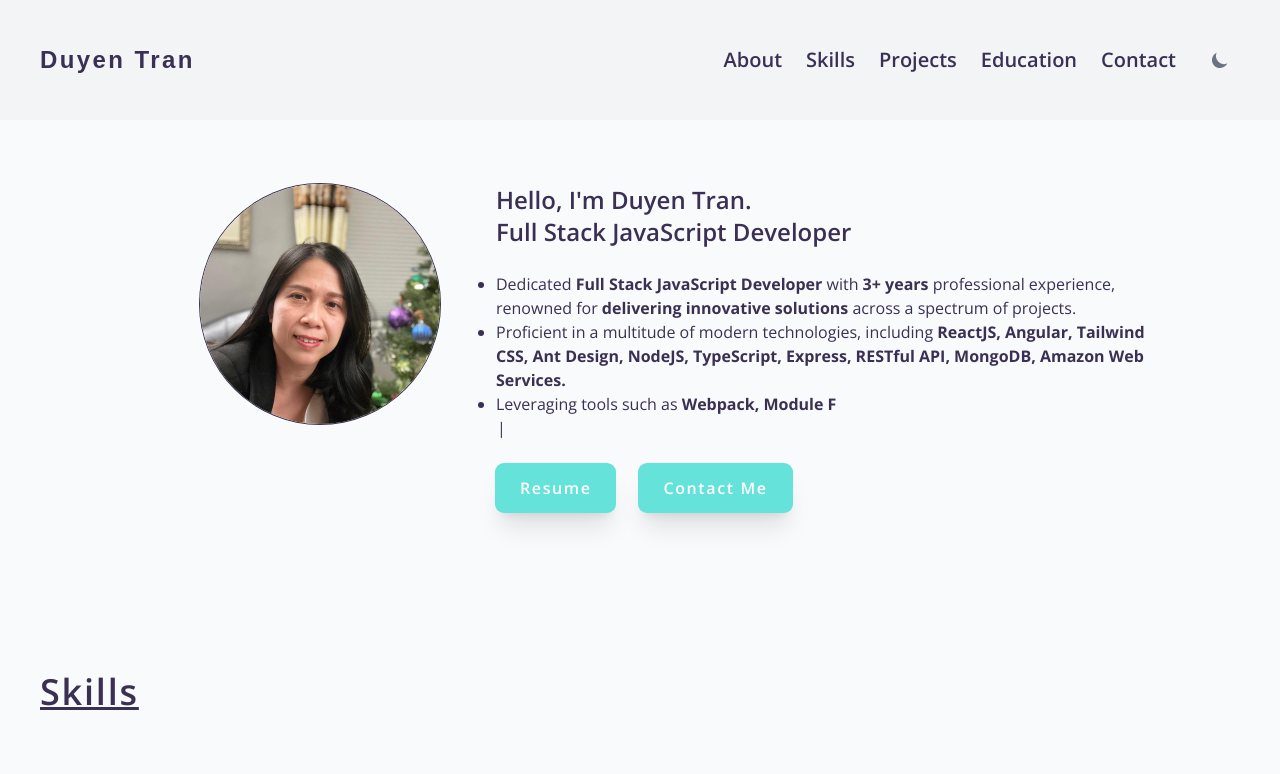
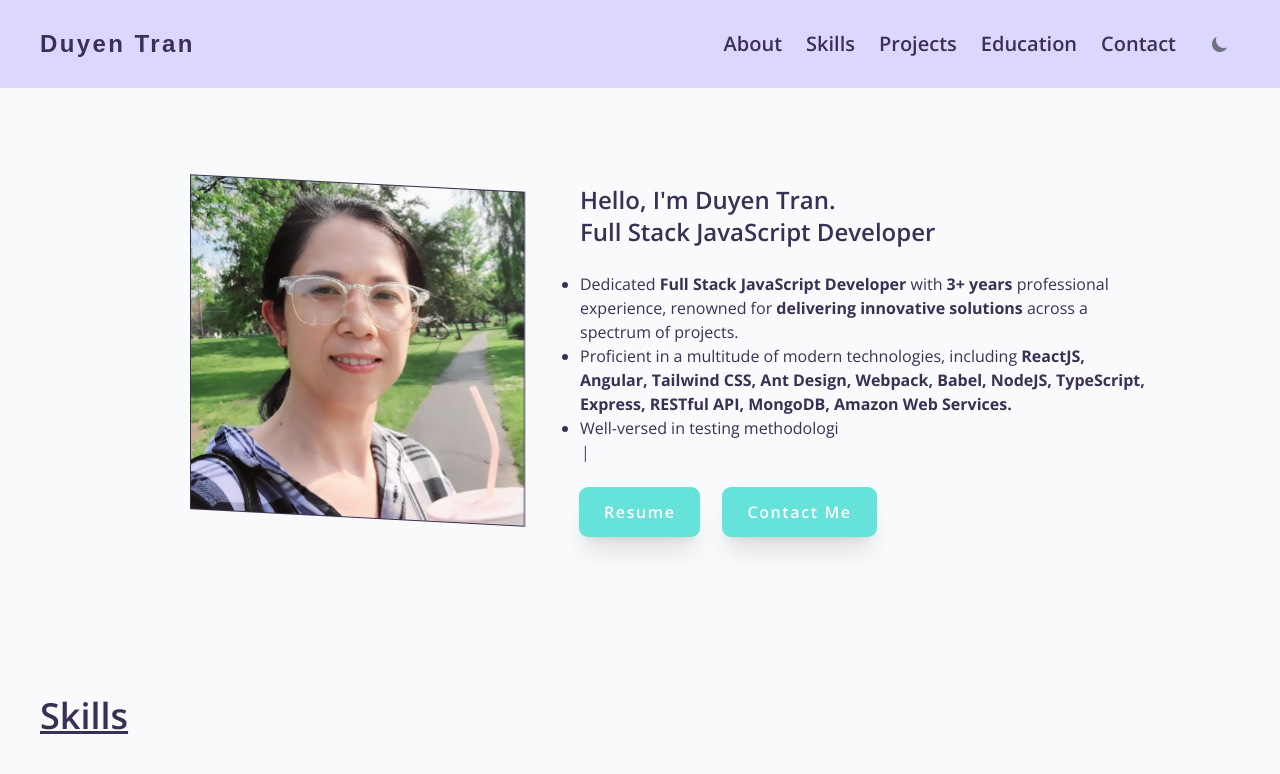
Before and after one commit to duyentth/Portfolio, a React app in the folder client/: page / in a window 1280 px wide. Shown: the top 774 px of the page. Built offline with nearby package versions, Linux system fonts and the light colour scheme; a web font is replaced by a local one.

Commit message:
update style

```diff
--- a/client/src/components/About/About.jsx
+++ b/client/src/components/About/About.jsx
@@ -1,5 +1,5 @@
 import React from "react";
-import profilepImg from "../../assets/profilefb.jpg";
+import profilepImg from "../../assets/fb.jpg";
 import TypeWriter from "typewriter-effect";
 import CV from "../../assets/resume.pdf";
 
@@ -10,37 +10,31 @@ const About = () => {
     "professional experience, renowned for <strong>delivering innovative solutions</strong>" +
     " across a spectrum of projects.</li>" +
     "<li>Proficient in a multitude of modern technologies, including <strong>ReactJS, Angular, " +
-    "Tailwind CSS, Ant Design, NodeJS, TypeScript, Express, RESTful API, MongoDB, Amazon Web Services.</strong></li>" +
-    "<li>Leveraging tools such as <strong>Webpack, Module Federation, Babel, Docker, and Kubernetes </strong>" +
-    "to optimize system architecture.</li>" +
+    "Tailwind CSS, Ant Design, Webpack, Babel, NodeJS, TypeScript, Express, RESTful API, MongoDB, Amazon Web Services.</strong></li>" +
     "<li>Well-versed in testing methodologies, having utilized <strong>React Testing Library and Jest</strong>" +
     " to ensure the <srtong>reliability</srong> of applications under development. </li>" +
-    "<li>Strong knowledge of <strong>Agile and Scrum</strong> methodologies, ensuring <strong>efficient</strong> and " +
-    "<strong>collaborative</strong> project management.</li>" +
     "<li>Passion for <strong>problem-solving</strong>, coupled with ability to thrive under high-pressure situations" +
-    " and deliver<strong>high-quality solutions</strong>.</li> " +
+    " and deliver <strong>high-quality solutions</strong>.</li> " +
     "<li>Approach every challenge with a <strong>lifelong learning mindset</strong>," +
     " constantly seeking opportunities to expand skill set and stay current with the rapidly evolving tech landscape.</li>";
-
-  // const greeting = `<h1 className="greeting">Hi, I'm Duyen Tran</h1>`;
   return (
     <section id="about" className="mt-36 scroll-mt-36 ">
       {/* About container */}
 
-      <div className="flex flex-col items-center md:flex-row md:items-start justify-start  space-y-10 md:space-y-0 md:space-x-14 p-10">
+      <div className="flex flex-col items-center md:flex-row md:items-start justify-center  space-y-10 md:space-y-0 md:space-x-14 p-10">
         {/* Image */}
         <div className="md:w-1/3">
-          <div className="flex flex-col items-end">
+          <div className="flex flex-col items-center md:items-end">
             <img
               src={profilepImg}
               alt=""
-              className="w-60 h-60 rounded-full ring-1 ring-darkViolet dark:ring-gray-300 object-cover"
+              className="w-10/12 h-full ring-1 ring-darkViolet dark:ring-gray-300 object-contain md:skew-y-3"
             />
           </div>
           <div></div>
         </div>
         {/* Content */}
-        <div className="md:w-2/3 max-w-2xl">
+        <div className="md:w-2/3 max-w-xl">
           <div className="flex flex-col space-y-6 justify-start items-center md:items-start  text-darkViolet dark:text-white ">
             {/* Introduction */}
             <div className="text-2xl font-semibold text-center md:text-start">
--- a/client/src/components/Contact/Contact.jsx
+++ b/client/src/components/Contact/Contact.jsx
@@ -75,7 +75,7 @@ const Contact = () => {
     <section id="contact" className="mt-32 scroll-mt-20">
       <div className="flex flex-col space-y-10 p-10 mx-auto">
         {/* Title */}
-        <div className="text-3xl md:text-4xl font-semibold underline tracking-wider text-start  ">
+        <div className="text-3xl md:text-4xl font-semibold underline text-start ">
           Contact
         </div>
         {/* Contact Container */}
@@ -148,8 +148,8 @@ const Contact = () => {
                 />
                 <label
                   htmlFor="name"
-                  className={`font-semibold absolute input-lable bottom-2 left-0 text-darkViolet dark:text-white peer-focus/name:bottom-10  ${
-                    name.length ? " bottom-10" : ""
+                  className={`font-light absolute input-lable  left-0 text-darkViolet dark:text-white peer-focus/name:bottom-10  ${
+                    name.length ? " bottom-10" : " bottom-2"
                   }`}
                 >
                   Name
@@ -169,8 +169,8 @@ const Contact = () => {
                 />
                 <label
                   htmlFor="email"
-                  className={`font-semibold absolute bottom-2 left-0 text-darkViolet dark:text-white peer-focus/email:bottom-10 ${
-                    email.length ? "bottom-10" : ""
+                  className={`font-light absolute  left-0 text-darkViolet dark:text-white peer-focus/email:bottom-10 ${
+                    email.length ? "bottom-10" : " bottom-2"
                   }`}
                 >
                   Email
@@ -190,8 +190,8 @@ const Contact = () => {
                 />
                 <label
                   htmlFor="name"
-                  className={`font-semibold absolute input-lable bottom-2 left-0 text-darkViolet dark:text-white  peer-focus/subject:bottom-10
-                  ${subject.length > 0 ? "bottom-10" : ""}`}
+                  className={`font-light absolute input-lable  left-0 text-darkViolet dark:text-white  peer-focus/subject:bottom-10
+                  ${subject.length > 0 ? "bottom-10" : " bottom-2"}`}
                 >
                   Subject
                 </label>
@@ -210,8 +210,8 @@ const Contact = () => {
                 />
                 <label
                   htmlFor="name"
-                  className={` font-semibold absolute input-lable bottom-4 left-0 text-darkViolet dark:text-white  peer-focus/subject:-top-4
-                  ${message.length > 0 ? "-top-4" : ""}`}
+                  className={` font-light absolute input-lable  left-0 text-darkViolet dark:text-white  peer-focus/subject:-top-6
+                  ${message.length > 0 ? "-top-6" : " bottom-4"}`}
                 >
                   Message
                 </label>
--- a/client/src/components/Education/Education.jsx
+++ b/client/src/components/Education/Education.jsx
@@ -28,7 +28,7 @@ const Education = () => {
     <section id="education" className="mt-32  scroll-mt-32">
       <div className="flex flex-col space-y-10 justify-start items-start p-10">
         {/* Title */}
-        <div className=" text-3xl md:text-4xl font-semibold underline tracking-wider">
+        <div className=" text-3xl md:text-4xl font-semibold underline">
           Education
         </div>
         {/* Education Container */}
@@ -37,7 +37,7 @@ const Education = () => {
             degrees.map((degree) => (
               // {/* Education Card */}
               <div
-                className="flex space-x-4 shadow-2xl bg-gray-100 dark:bg-darkBlue3 rounded-xl p-6"
+                className="flex space-x-4 shadow-2xl bg-gray-100 dark:bg-darkBlue3 rounded-xl p-6 hover:bg-violet-300 hover:dark:bg-orange-400 duration-200"
                 key={degree.id}
               >
                 {/* University logo */}
--- a/client/src/components/Footer/Footer.jsx
+++ b/client/src/components/Footer/Footer.jsx
@@ -5,7 +5,7 @@ import LinkedinIcon from "../../assets/linkedin_icon.png";
 const Footer = () => {
   return (
     <section id="footer" className="mt-20">
-      <div className="flex flex-col item-center justify-center text-center p-10 space-y-8 md:flex-row md:space-y-0 md:justify-between bg-gray-100 dark:bg-darkBlue">
+      <div className="flex flex-col item-center justify-center text-center p-10 space-y-8 md:flex-row md:space-y-0 md:justify-between bg-violet-200 dark:bg-darkBlue">
         {/* Logo */}
         <div className=" flex justify-center lg:text-2xl font-sixtyfour items-center text-start  font-bold tracking-widest hover:text-accentCyan">
           Duyen Tran
--- a/client/src/components/NavBar/NavBar.jsx
+++ b/client/src/components/NavBar/NavBar.jsx
@@ -37,7 +37,7 @@ const NavBar = () => {
   return (
     <section id="navbar">
       {/* Navbar container */}
-      <div className=" fixed w-full p-10  z-9999 top-0 bg-gray-100 dark:bg-darkBlue">
+      <div className=" fixed w-full px-10 py-6 z-9999 top-0 bg-violet-200 dark:bg-darkBlue">
         <div className="flex justify-between text-center">
           {/* Logo*/}
           <div className=" flex justify-center lg:text-2xl font-sixtyfour items-center text-center  font-bold tracking-widest hover:text-accentCyan">
--- a/client/src/components/Projects/Projects.jsx
+++ b/client/src/components/Projects/Projects.jsx
@@ -124,7 +124,7 @@ const Projects = () => {
     <section id="projects" className="mt-20 scroll-mt-20">
       <div className="flex flex-col space-y-10 p-10">
         {/* Title */}
-        <div className=" text-3xl md:text-4xl font-semibold underline tracking-wider">
+        <div className=" text-3xl md:text-4xl font-semibold underline">
           Projects
         </div>
         {/* Projects container */}
@@ -134,7 +134,7 @@ const Projects = () => {
               return (
                 //Project Card container
                 <div
-                  className="grid grid-cols-1 md:grid-cols-3 gap-y-10 p-6 md:gap-x-4 md:gap-y-0 bg-gray-100 dark:bg-darkBlue3 rounded-xl shadow-xl  justify-items-center md:justify-items-start"
+                  className="grid grid-cols-1 md:grid-cols-3 gap-y-10 p-6 md:gap-x-4 md:gap-y-0 bg-gray-100 dark:bg-darkBlue3 rounded-xl shadow-xl  justify-items-center md:justify-items-start hover:bg-violet-300 hover:dark:bg-orange-400  duration-300"
                   key={project.id}
                 >
                   <div className="flex flex-col space-y-3 items-center justify-center text-center text-white font-semibold tracking-widest">
--- a/client/src/components/Skills/Skills.jsx
+++ b/client/src/components/Skills/Skills.jsx
@@ -100,7 +100,7 @@ const Skills = () => {
       {/* Skills container */}
       <div className="flex flex-col space-y-16 p-10">
         {/* Title */}
-        <div className=" text-3xl md:text-4xl font-semibold underline tracking-wider">
+        <div className=" text-3xl md:text-4xl font-semibold underline ">
           Skills
         </div>
         <div className="grid grid-cols grid-cols-3 md:grid-cols-4 lg:grid-cols-5 gap-6 md:gap-10 ">
@@ -108,7 +108,7 @@ const Skills = () => {
             skills.map((skill, index) => (
               <div
                 key={index}
-                className="flex flex-col justify-center items-center text-center space-y-3 mx-auto hover:opacity-90 md:hover:opacity-80 hover:scale-125 hover:cursor-pointer shadow-xl"
+                className="flex flex-col justify-center items-center text-center space-y-3 mx-auto hover:opacity-90 md:hover:opacity-80 hover:scale-125 hover:cursor-pointer shadow-xl hover:bg-violet-300 hover:dark:bg-darkBlue3"
               >
                 <img src={skill.obj} alt="" className="w-28" />
                 <div className="uppercase font-semibold">{skill.name}</div>
```
Also changed, not shown: client/src/assets/fb.jpg (added).
